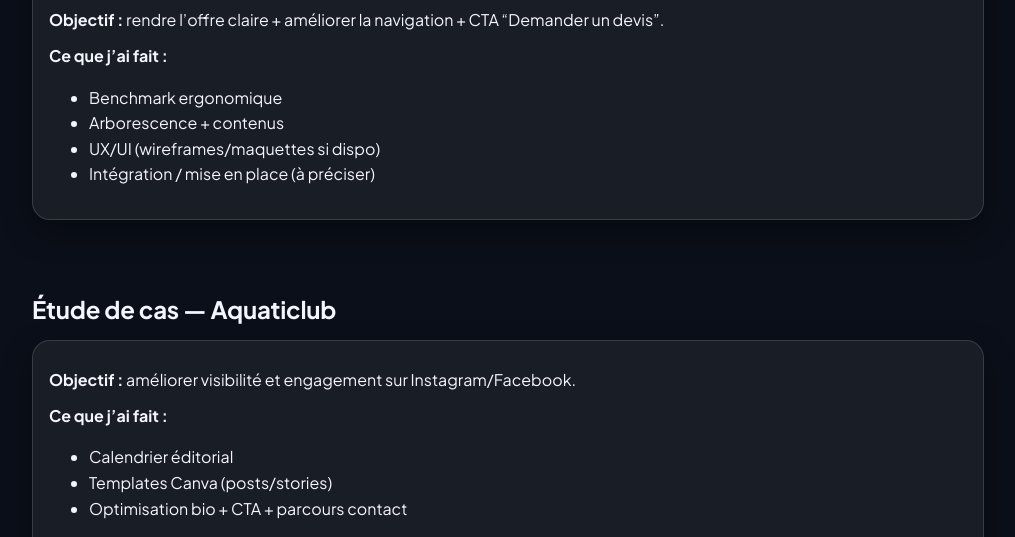
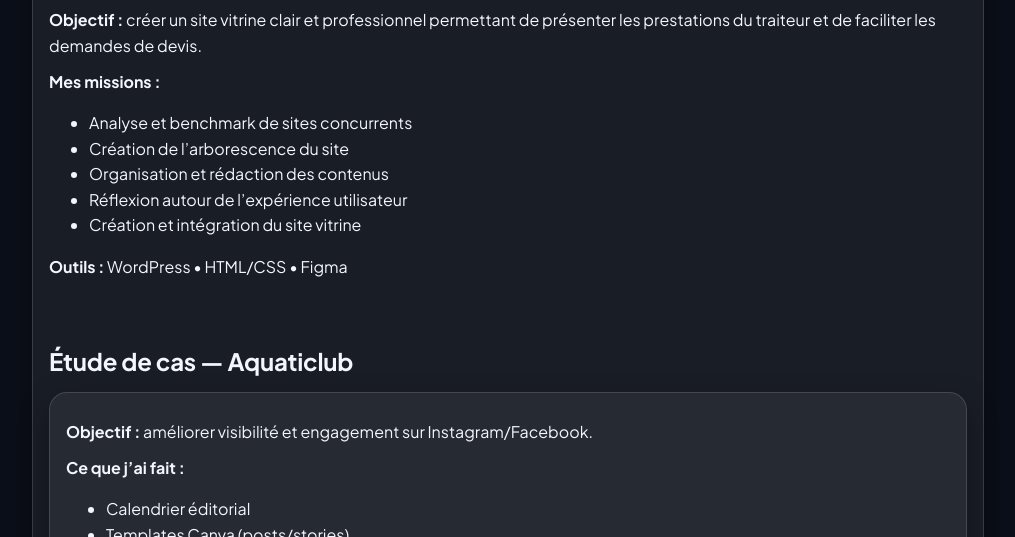
Before and after one commit to akaddous65-max/portfolio, a plain HTML site: page index.html in a window 1280 px wide. Shown: the part 1774-2311 px from the top of the page, without its empty margins (132-1147 px from the left). Drawn offline with Linux system fonts and the light colour scheme.

Commit message:
Update index.html

```diff
--- a/index.html
+++ b/index.html
@@ -150,16 +150,18 @@
           </a>
         </div>
 
-        <p><b>Objectif :</b> rendre l’offre claire + améliorer la navigation + CTA “Demander un devis”.</p>
-        <p><b>Ce que j’ai fait :</b></p>
-        <ul>
-          <li>Benchmark ergonomique</li>
-          <li>Arborescence + contenus</li>
-          <li>UX/UI (wireframes/maquettes si dispo)</li>
-          <li>Intégration / mise en place (à préciser)</li>
-        </ul>
-      </div>
-    </section>
+        <p><b>Objectif :</b> créer un site vitrine clair et professionnel permettant de présenter les prestations du traiteur et de faciliter les demandes de devis.</p>
+
+<p><b>Mes missions :</b></p>
+<ul>
+  <li>Analyse et benchmark de sites concurrents</li>
+  <li>Création de l’arborescence du site</li>
+  <li>Organisation et rédaction des contenus</li>
+  <li>Réflexion autour de l’expérience utilisateur</li>
+  <li>Création et intégration du site vitrine</li>
+</ul>
+
+<p><b>Outils :</b> WordPress • HTML/CSS • Figma</p>
 
     <section id="case-aquaticlub">
       <h2>Étude de cas — Aquaticlub</h2>
```
